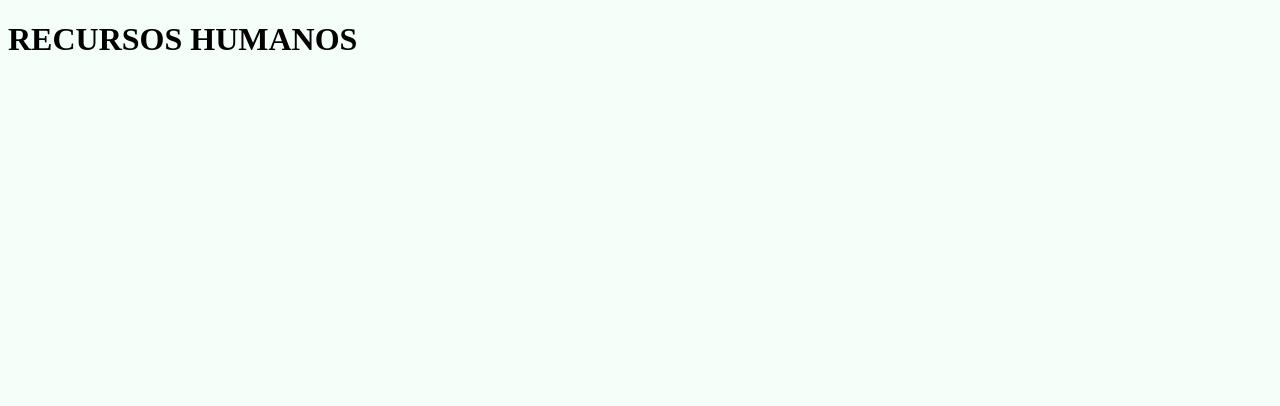
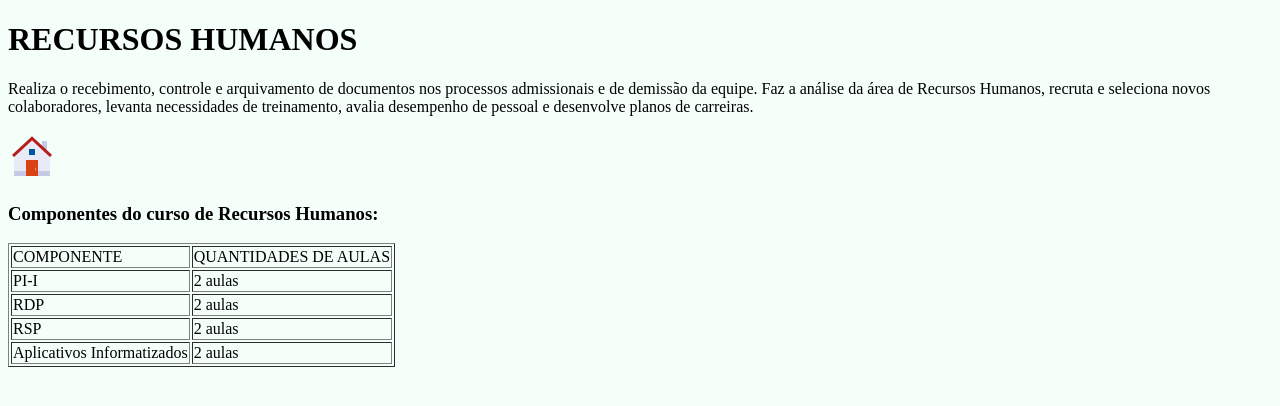
Before and after one commit to joicexz/criacao-de-hyperlinks, a plain HTML site: page rh.html in a window 1280 px wide. Drawn offline with Linux system fonts and the light colour scheme.

Commit message:
finalizado

```diff
--- a/rh.html
+++ b/rh.html
@@ -8,6 +8,33 @@
 </head>
 <body bgcolor="	#F5FFFA">
     <h1>RECURSOS HUMANOS</h1>
-    <p></p>
+    <p>Realiza o recebimento, controle e arquivamento de documentos nos processos admissionais e de demissão da equipe. Faz a análise da área de Recursos Humanos, recruta e seleciona novos colaboradores, levanta necessidades de treinamento, avalia desempenho de pessoal e desenvolve planos de carreiras.</p>
+    <a href="index.html">
+        <img src="img/icons8-home-48.png" alt="home" title="home">
+    </a>
+    <h3>Componentes do curso de Recursos Humanos:</h3>
+    <table border="1px" solid> <!--Tabelas a tag <table>-->
+        <tr>
+            <td>COMPONENTE</td> <!--table data/dados da tabela-->
+            <td>QUANTIDADES DE AULAS</td>
+
+        </tr> <!--table row/linha tabela-->
+        <tr>
+            <td>PI-I</td>
+            <td>2 aulas</td>
+        </tr>
+        <tr>
+            <td>RDP</td>
+            <td>2 aulas</td>
+        </tr>
+        <tr>
+            <td>RSP</td>
+            <td>2 aulas</td>
+        </tr>
+        <tr>
+            <td>Aplicativos Informatizados</td>
+            <td>2 aulas</td>
+        </tr>
+
 </body>
 </html>
```
Also changed, not shown: adm.html (+12 -1 lines), cont.html (+25 -1 lines).
